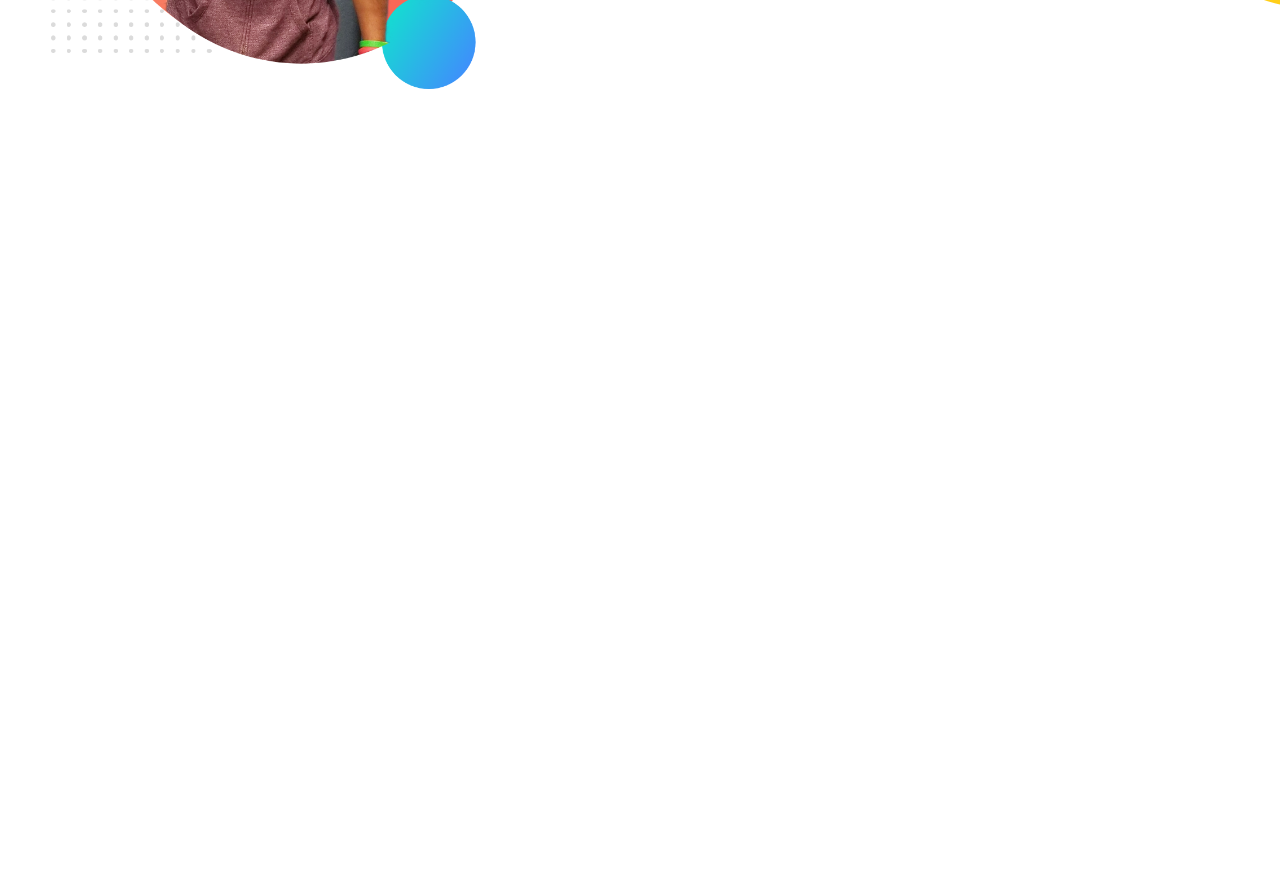
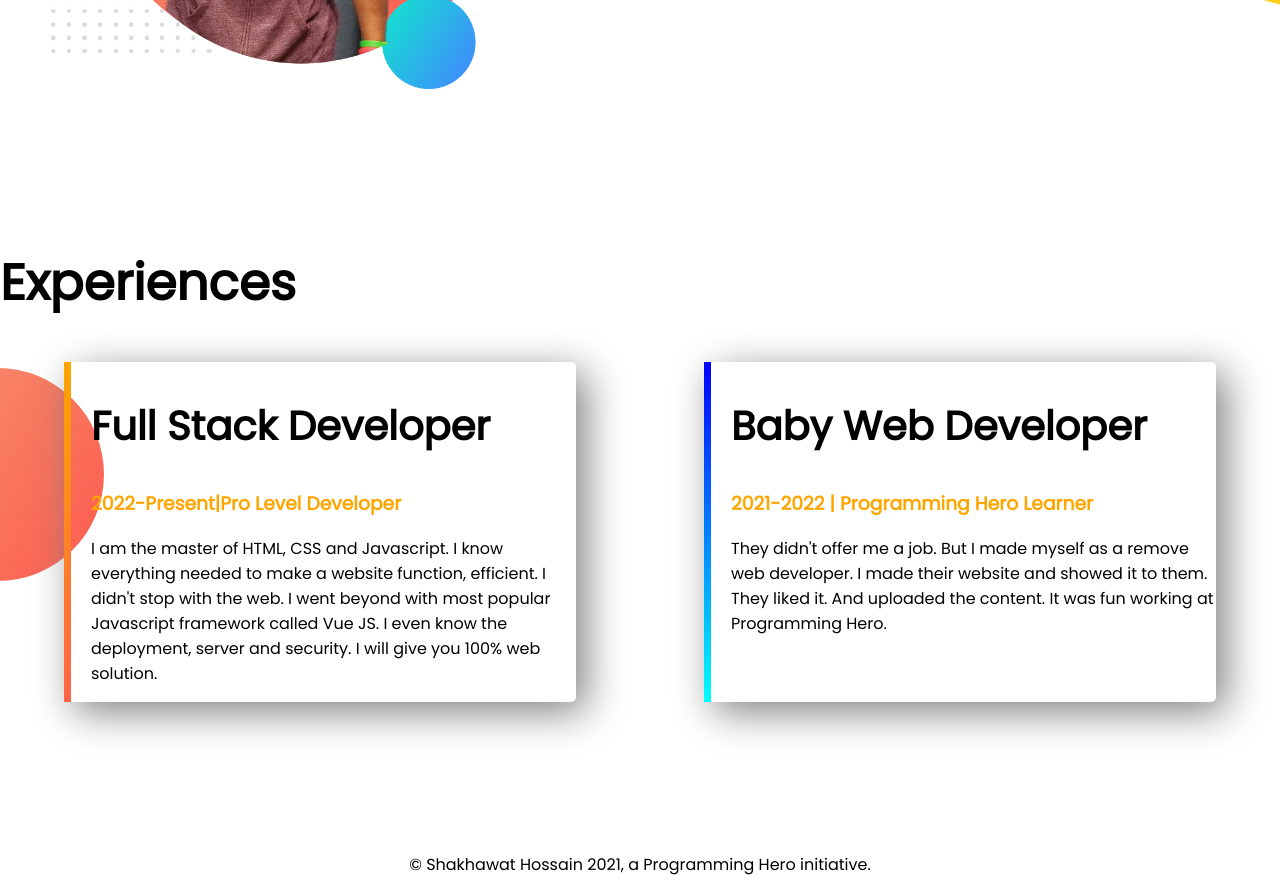
Before and after one commit to shakhawat07/developer-portfolio, a plain HTML site: page index.html in a window 1280 px wide. Shown: the part 1067-1960 px from the top of the page. Before the commit the page ends 1313 px from the top, so only its background shows below. Drawn offline with Linux system fonts and the light colour scheme.

Commit message:
Footer and experience added

```diff
--- a/index.html
+++ b/index.html
@@ -15,7 +15,7 @@
 </head>
 
 <body>
-    <section class="top-banner">
+    <section class="top-banner flexible-container">
         <div class="half-width">
             <h1>Welcome to</h1>
             <h1> <span class="orange-color">Shakhawat Hossain</span> World</h1>
@@ -33,7 +33,7 @@
         </div>
     </section>
 
-    <section class="dream-big">
+    <section class="dream-big flexible-container">
         <div class="half-width">
             <img src="images/jhankar.png" alt="">
         </div>
@@ -47,6 +47,33 @@
             <a class="link-button" target="_blank" href="">Download Resume</a>
         </div>
     </section>
+
+    <section class="experiences-area">
+        <h1>Experiences</h1>
+        <div class="flexible-container">
+            <div id="full-stack-experience" class="experience-item">
+                <h2>Full Stack Developer</h1>
+                    <h3 class="orange-color">2022-Present|Pro Level Developer</h3>
+                    <p>I am the master of HTML, CSS and Javascript. I know everything needed to make a website function,
+                        efficient. I didn't stop with the web. I went beyond with most popular Javascript framework
+                        called
+                        Vue
+                        JS. I even know the deployment, server and security. I will give you 100% web solution.</p>
+            </div>
+            <div id="web-developer-experience" class="experience-item">
+                <h2>Baby Web Developer</h1>
+                    <h3 class="orange-color">2021-2022 | Programming Hero Learner</h3>
+                    <p>They didn't offer me a job. But I made myself as a remove web developer. I made their website and
+                        showed
+                        it to them. They liked it. And uploaded the content. It was fun working at Programming Hero.</p>
+            </div>
+        </div>
+
+    </section>
+
+    <footer>
+        <p>© Shakhawat Hossain 2021, a Programming Hero initiative.</p>
+    </footer>
 </body>
 
 </html>
--- a/style.css
+++ b/style.css
@@ -5,10 +5,13 @@ body{
 h1{
     font-size: 50px;
 }
+h2{
+    font-size: 40px;
+}
 .orange-color{
     color: orange;
 }
-section{
+.flexible-container{
     display: flex;
     margin-bottom: 150px;
 }
@@ -36,3 +39,29 @@ section{
     background-repeat: no-repeat;
     background-position: right;
 }
+.experiences-area{
+    background-image: url(images/exp-bg.png);
+    background-repeat: no-repeat;
+    background-position: left;
+}
+.experience-item{
+    width: 40%;
+    margin-left: 5%;
+    margin-right: 5%;
+    padding-left: 20px;
+    border-radius:  5px;
+    box-shadow: 10px 10px 40px gray;
+}
+#web-developer-experience{
+    border-left: 7px solid;
+    border-image: linear-gradient(blue, cyan);
+    border-image-slice: 1;
+}
+#full-stack-experience{
+    border-left: 7px solid;
+    border-image: linear-gradient(Orange, tomato);
+    border-image-slice: 1;
+}
+footer p{
+    text-align: center;
+}
```
